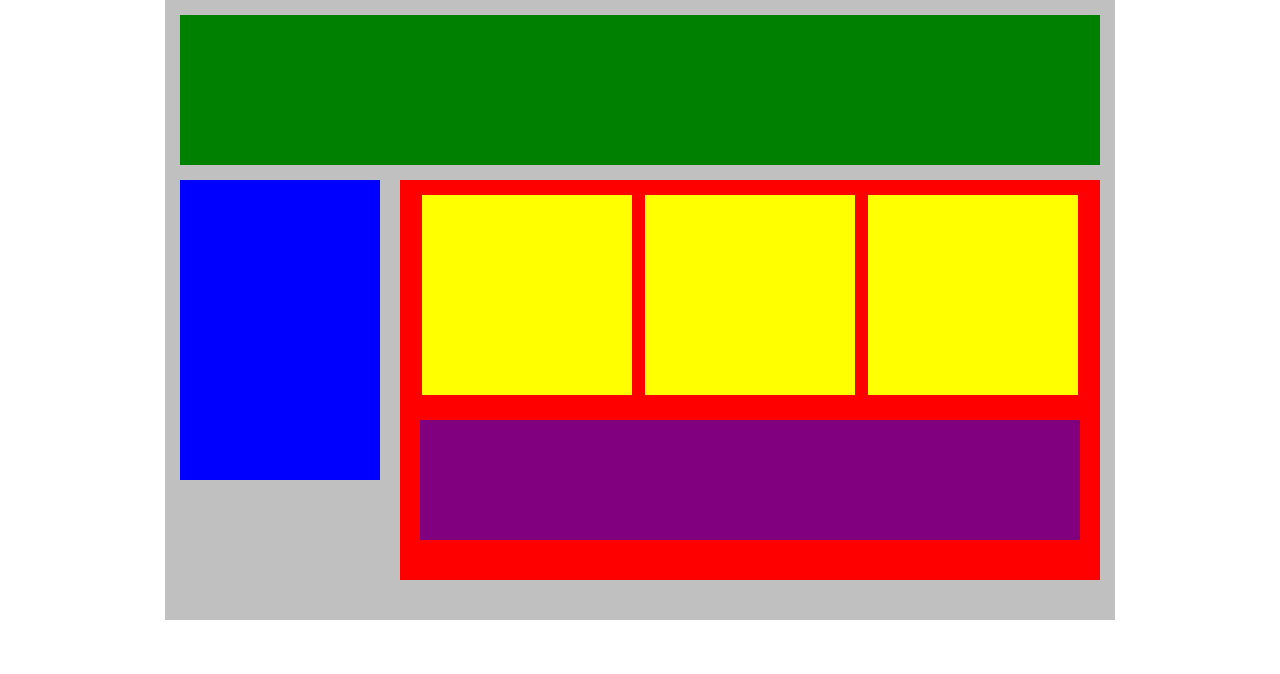
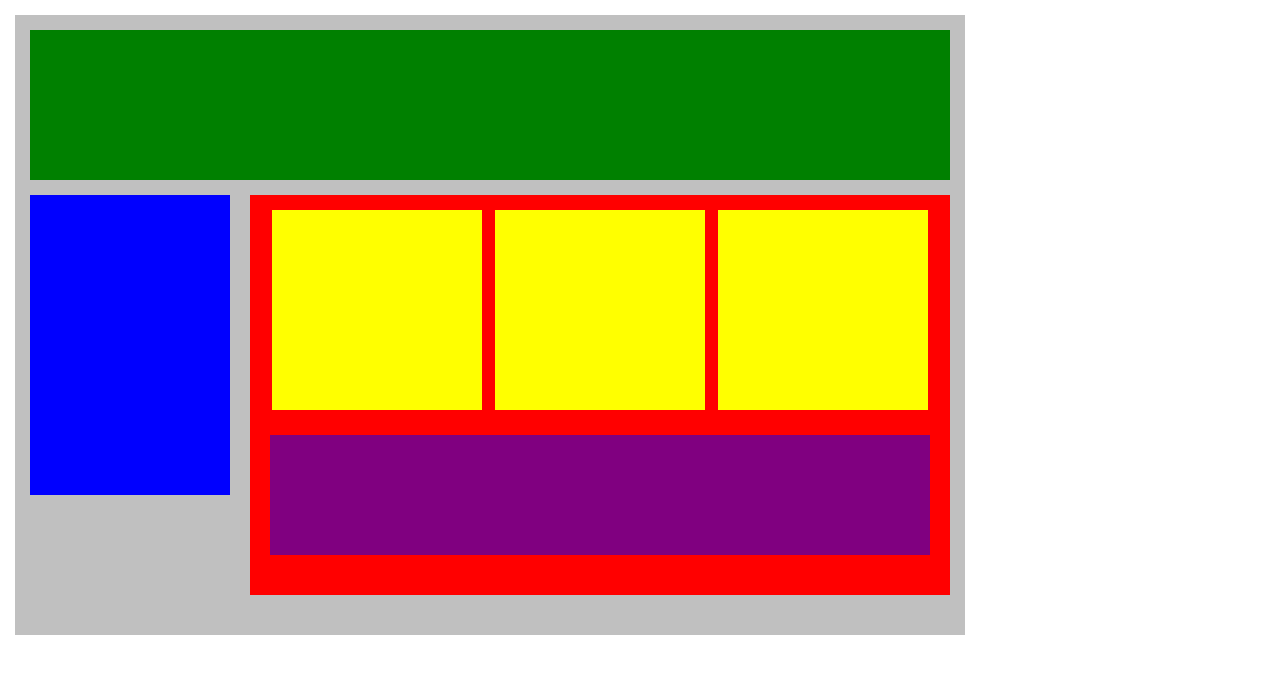
Before and after one commit to exponentialsam/WEB_FUNDAMENTALS, a plain HTML site: page css/flex_blocks_assignment/index.html in a window 1280 px wide. Drawn offline with Linux system fonts and the light colour scheme.

Commit message:
new updates

```diff
--- a/css/flex_blocks_assignment/style.css
+++ b/css/flex_blocks_assignment/style.css
@@ -12,6 +12,7 @@
     background-color: silver;
     margin: 0px auto;
     padding: 15px;
+    margin: 15px;
 }
 
 .top-nav {
```
